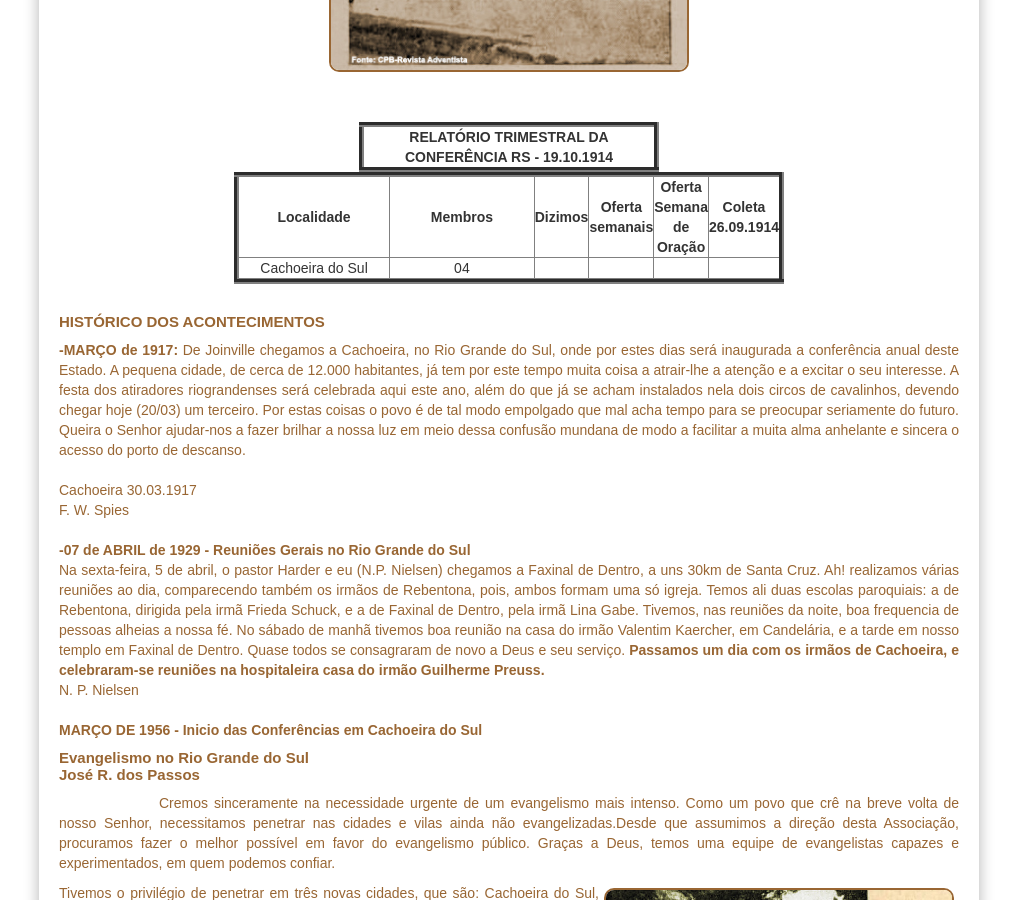
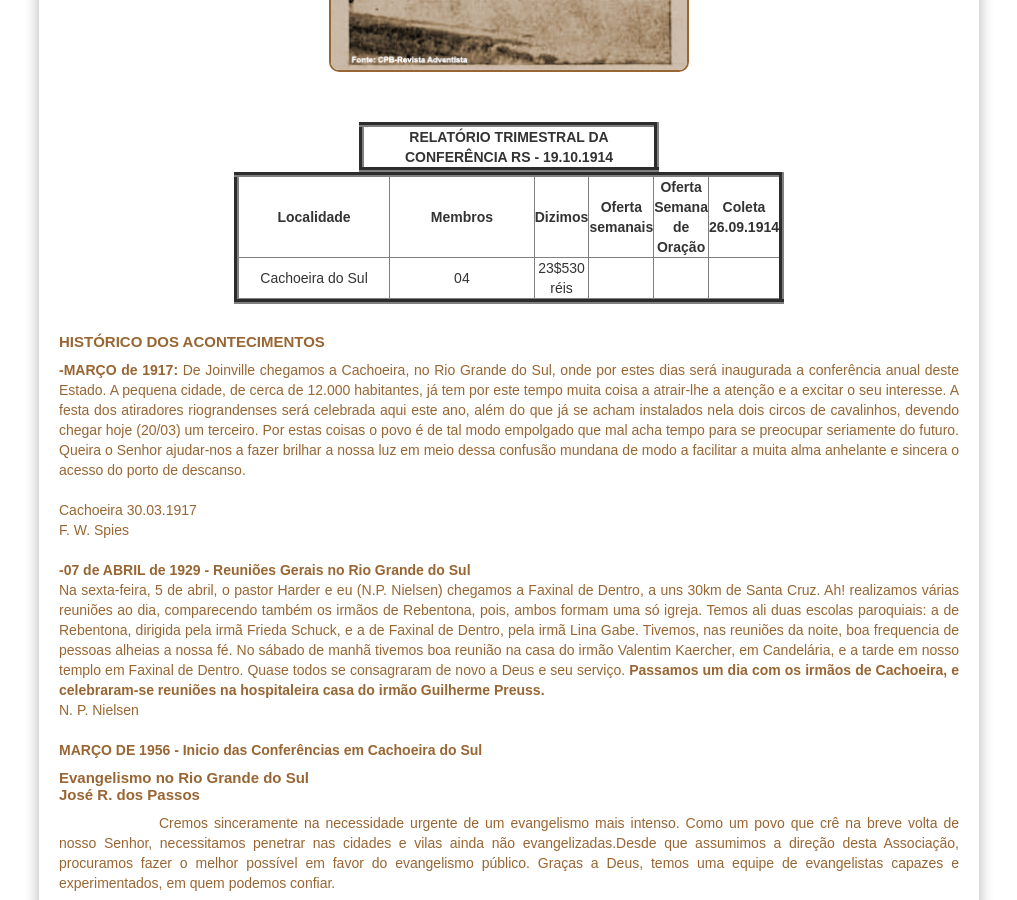
Before and after one commit to claudiovargas1955/claudiovargas1955.github.io, a Jekyll site: the page built from _pages/história-da-iasd-cachoeira.html, in a window 1280 px wide and 900 px high, scrolled down 862 px. Shown: the whole window, without its empty margins (131-1148 px from the left). Built offline with Jekyll 4.4.1, drawn with Linux system fonts in a browser that asks for light colours; some web fonts are replaced.

Commit message:
Update história-da-iasd-cachoeira.html

```diff
--- a/_pages/história-da-iasd-cachoeira.html
+++ b/_pages/história-da-iasd-cachoeira.html
@@ -136,7 +136,7 @@ tr:hover{
         <tr>
            <td align="center" width="300px">Cachoeira do Sul</td>
            <td align="center" width="50px">04</td>
-           <td align="center"></td>
+           <td align="center">23$530 réis</td>
            <td align="center"></td>
            <td align="center"></td>
                <td align="center"></td>
```
